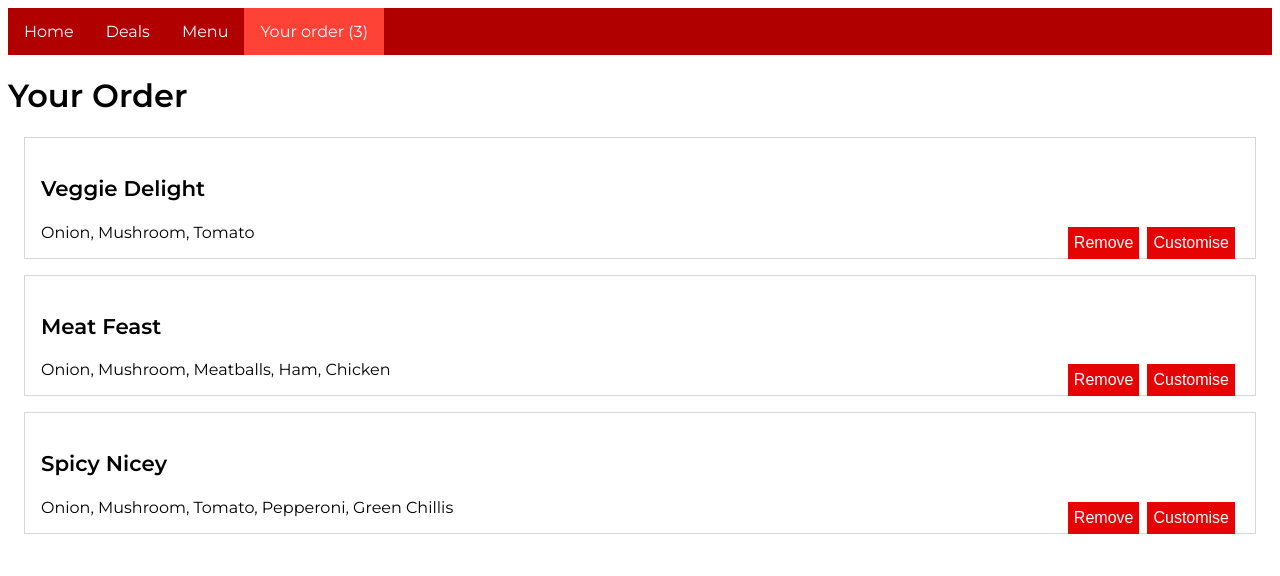
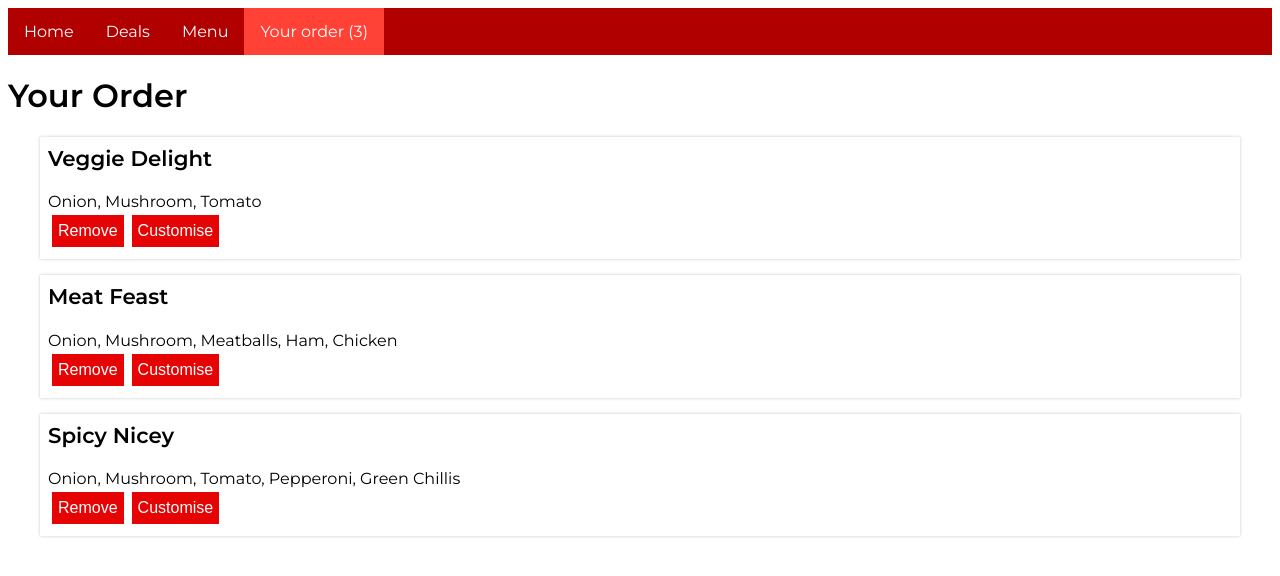
Before and after one commit to samthidny/pizza-shop, an Angular app: page /cart in a window 1280 px wide. Shown: the top 576 px of the page. Built offline with nearby package versions, Linux system fonts and the light colour scheme.

Commit message:
style tidy up

```diff
--- a/src/app/cart-item.component.less
+++ b/src/app/cart-item.component.less
@@ -1,14 +1,14 @@
 @import '../variables.less';
+@import '../styles.less';
 
 :host {
 
   .cart-item {
-    border: 1px solid @border-color;
-    padding: 1em;
+    .card;
   }
 
-  .controls {
-    float: right;
-  }
+  // .controls {
+  //   float: right;
+  // }
 
 }
--- a/src/app/cart.component.less
+++ b/src/app/cart.component.less
@@ -8,6 +8,7 @@
   li {
     list-style: none;
     margin: 0;
+    padding: 0;
   }
 
 }
--- a/src/app/pizza-item.component.less
+++ b/src/app/pizza-item.component.less
@@ -7,15 +7,11 @@
   display: flex;
   flex-direction: column;
   width: 20em;
-  padding: 0.5em;
-  margin: 1em;
+  // padding: 0.5em;
+  // margin: 1em;
 
-  .bordered;
 
-  h3 {
-    margin-top: 0;
-    font-weight: bold;
-  }
+  .card;
 
   img {
     margin: 0.333em;
--- a/src/styles.less
+++ b/src/styles.less
@@ -10,8 +10,6 @@ h2 {
 h3 {
   font-size: 1.333em;
 }
-
-
 
 button {
   border: none;
@@ -28,9 +26,20 @@ button {
 }
 
 .bordered() {
+  padding: 0.5em;
+  margin: 1em;
   @border-color: 200;
   @border-blur: 3px;
   -webkit-box-shadow: 0px 0px @border-blur 0px rgb(@border-color, @border-color, @border-color);
   -moz-box-shadow: 0px 0px @border-blur 0px rgba(@border-color,@border-color,@border-color);
-  box-shadow: 0px 0px @border-blur 0px rgba(@border-color,@border-color,@border-color)
+  box-shadow: 0px 0px @border-blur 0px rgba(@border-color,@border-color,@border-color);
 }
+
+.card() {
+  .bordered;
+
+  h3 {
+    margin-top: 0;
+    font-weight: bold;
+  }
+}
```
